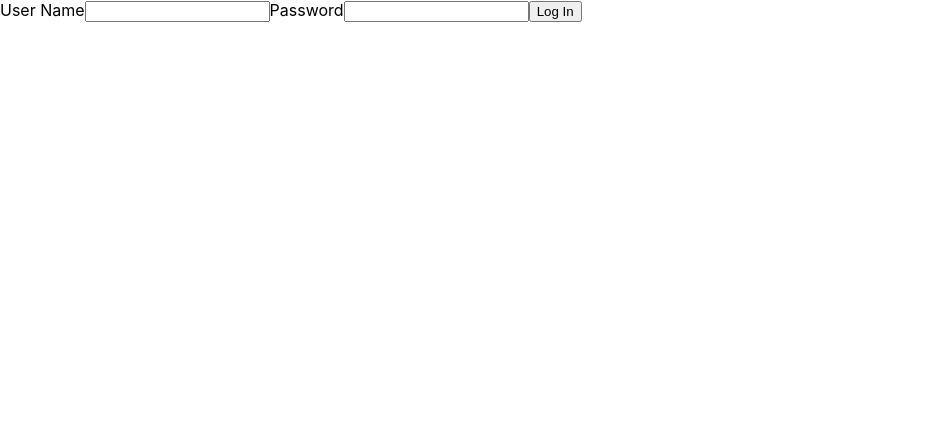
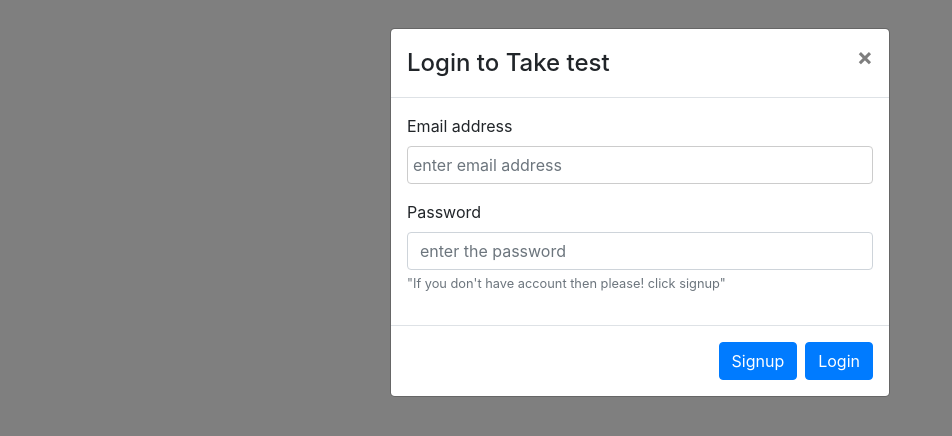
Before and after one commit to manuchaturvedi/Servicefrontend, a React (Create React App) app: page / in a window 1280 px wide. Shown: the top 436 px of the page, without its empty margins (0-952 px from the left). Built offline with nearby package versions, Linux system fonts and the light colour scheme.

Commit message:
first login pages

```diff
--- a/src/App.css
+++ b/src/App.css
@@ -14,7 +14,7 @@
 }
 
 .App-header {
-  background-color: #282c34;
+  background-color: #f1b138;
   min-height: 100vh;
   display: flex;
   flex-direction: column;
@@ -36,3 +36,127 @@
     transform: rotate(360deg);
   }
 }
+.imgstyle{
+  height: 100px;
+  width: 100px;
+}
+.flexstyle{
+  background-color: rgb(236, 222, 222) ;
+  align-items: center;
+
+}
+
+
+
+.box{
+  background-color: rgb(248, 247, 247);
+  box-shadow: 0 4px 8px 0 rgba(0, 0, 0, 0.2), 0 6px 20px 0 rgba(0, 0, 0, 0.19);
+  border-radius: 5px;
+  padding: 10px;
+  align-items: center;
+  width: 1200px;
+  position: absolute;
+  left: 6%;
+  top:18%;
+
+  }
+  .heading1{
+    padding:10px;
+    border-radius: 3px;
+    }
+.heading2{
+  background-color: rgba(145, 220, 229, 0.692);
+  margin-bottom: 1px white;
+  border-top-left-radius: 3px;
+  border-top-right-radius: 3px;
+  font-size: 2em;
+}
+.question{
+  background-color: white;
+  font-style: initial;
+  font-size: 25px;
+  padding:20px;
+  font-family: 'Patrick Hand', cursive;
+    border-bottom-left-radius: 3px;
+  border-bottom-right-radius: 3px;
+}
+.buttonclass{
+margin-top: 20px;
+
+display: block;
+}
+.ending{
+  justify-content: center;
+  text-align: center;
+  width: 100%;
+}
+.point{
+  padding: 20px;
+}
+.message{
+  width: 100%;
+  margin-top:px
+}
+.questionstyle{
+  color:#f7faf5;
+}
+.bar{
+  background: black;
+  color:white;
+  display: block;
+  padding: 5px;
+
+}
+.timer{
+   display: inline-block;
+  align-items: center;
+  margin-left: 35%;
+}
+.endbutton{
+ margin:20px;
+ display: inline-block;
+}
+.error{
+  color:red;
+  font-size: 18px;
+}
+
+@media(max-width: 800px) {
+.box{
+  max-width: 303px;
+  margin:0px;
+  max-height: 900px;
+}
+}
+.but{
+justify-items: center;
+justify-content: center;
+text-align: center;
+align-items: center;
+}
+input[type=text] {
+  padding: 5px;
+  border: 1px solid #ccc;
+  border-radius: 4px;
+  resize: vertical;
+  display: block;
+}
+input[type=email] {
+  padding: 5px;
+  border: 1px solid #ccc;
+  border-radius: 4px;
+  resize: vertical;
+  display: block;
+}
+.buttonsubmit{
+  background-color: #008CBA; /* Green */
+  border: none;
+  border-radius: 4px;
+  color: white;
+  margin-top: 5px;
+  padding: 8px 8px;
+  text-align: center;
+  text-decoration: none;
+  display: inline-block;
+  font-size: 16px;
+}
--- a/src/App.js
+++ b/src/App.js
@@ -1,11 +1,11 @@
-import logo from './logo.svg';
 import './App.css';
-import LoginPage from './Login.js';
+import Login from './Login.js';
 
 function App() {
   return (
-    <LoginPage/>
+    <Login/>
   );
 }
 
+
 export default App;
--- a/src/Login.js
+++ b/src/Login.js
@@ -1,76 +1,85 @@
-import React, { Component } from 'react';
-import './App.css';
+import React, {Component } from 'react'
+import Modal from 'react-bootstrap/Modal'
+import Button from 'react-bootstrap/Button';
+import Form from 'react-bootstrap/Form'
+import FormControl from 'react-bootstrap/FormControl';
+import Alert from 'react-bootstrap/Alert'
 
-class LoginPage extends Component {
-  constructor() {
-    super();
-    this.state = {
-      username: '',
-      password: '',
-      error: '',
-    };
+export default class Login extends Component {
+    constructor(props)
+    {super(props)
+        this.login=this.login.bind(this);
+        this.handleChange=this.handleChange.bind(this);
+        this.signup=this.signup.bind(this);
 
-    this.handlePassChange = this.handlePassChange.bind(this);
-    this.handleUserChange = this.handleUserChange.bind(this);
-    this.handleSubmit = this.handleSubmit.bind(this);
-    this.dismissError = this.dismissError.bind(this);
-  }
+     this.state={
+         email:"",
+         password:"",
+         show:true,
+          errorlogin:false,
+          errorsignin:false
 
-  dismissError() {
-    this.setState({ error: '' });
-  }
-
-  handleSubmit(evt) {
-    evt.preventDefault();
-
-    if (!this.state.username) {
-      return this.setState({ error: 'Username is required' });
+     }
     }
 
-    if (!this.state.password) {
-      return this.setState({ error: 'Password is required' });
+    login(e){
+
+    }
+    handleChange(e){
+        this.setState({
+            [e.target.name]:e.target.value
+        })
+    }
+    signup(e){
+
     }
 
-    return this.setState({ error: '' });
-  }
+    render() {
+        return (
 
-  handleUserChange(evt) {
-    this.setState({
-      username: evt.target.value,
-    });
-  };
+<div>
+      <Modal show={this.state.show}>
+        <Modal.Header closeButton>
+          <Modal.Title>Login to Take test</Modal.Title>
+        </Modal.Header>
+             <Modal.Body>  <form>
+             <Form.Group controlId="formBasicEmail">
+             <Form.Label>Email address</Form.Label>
+              <FormControl
+              type="email"
+               name="email"
+               id="email"
+               placeholder="enter email address"
+               onChange={this.handleChange}
+               value={this.state.email}
+              />
 
-  handlePassChange(evt) {
-    this.setState({
-      password: evt.target.value,
-    });
-  }
-
-  render() {
-    // NOTE: I use data-attributes for easier E2E testing
-    // but you don't need to target those (any css-selector will work)
-
-    return (
-      <div className="Login">
-        <form onSubmit={this.handleSubmit}>
-          {
-            this.state.error &&
-            <h3 data-test="error" onClick={this.dismissError}>
-              <button onClick={this.dismissError}>✖</button>
-              {this.state.error}
-            </h3>
-          }
-          <label>User Name</label>
-          <input type="text" data-test="username" value={this.state.username} onChange={this.handleUserChange} />
-
-          <label>Password</label>
-          <input type="password" data-test="password" value={this.state.password} onChange={this.handlePassChange} />
-
-          <input type="submit" value="Log In" data-test="submit" />
-        </form>
-      </div>
-    );
-  }
+              </Form.Group>
+                <Form.Group controlId="formBasicPassword">
+                <Form.Label>Password</Form.Label>
+                <Form.Control type="password" name="password"
+                  id="password"
+                  placeholder="enter the password"
+                  onChange={this.handleChange}
+                  value={this.state.password}/>
+                  <Form.Text className="text-muted">
+                    {this.state.errorlogin?<Alert variant="danger">wrong password or email,please signin if you are a new user</Alert>:this.state.errorsignin?<Alert variant="warning">if you are a new user please use proper email and password</Alert>:<div>"If you don't have account then please! click signup"</div> }
+              </Form.Text>
+                </Form.Group>
+                <Form.Group controlId="formBasicCheckbox">
+                 </Form.Group>
+                    </form>
+               </Modal.Body>
+               <Modal.Footer>
+          <Button variant="primary" onClick={this.signup}>
+            Signup
+          </Button>
+          <Button variant="primary" onClick={this.login}>
+            Login
+          </Button>
+        </Modal.Footer>
+      </Modal>
+            </div>
+        )
+    }
 }
-
-export default LoginPage;
--- a/src/index.js
+++ b/src/index.js
@@ -3,7 +3,7 @@ import ReactDOM from 'react-dom';
 import './index.css';
 import App from './App';
 import reportWebVitals from './reportWebVitals';
-
+import 'bootstrap/dist/css/bootstrap.min.css';
 ReactDOM.render(
   <React.StrictMode>
     <App />
```
Also changed, not shown: package.json (+6 -4 lines), 2 other files (tests, documents, lock files or other folders).
